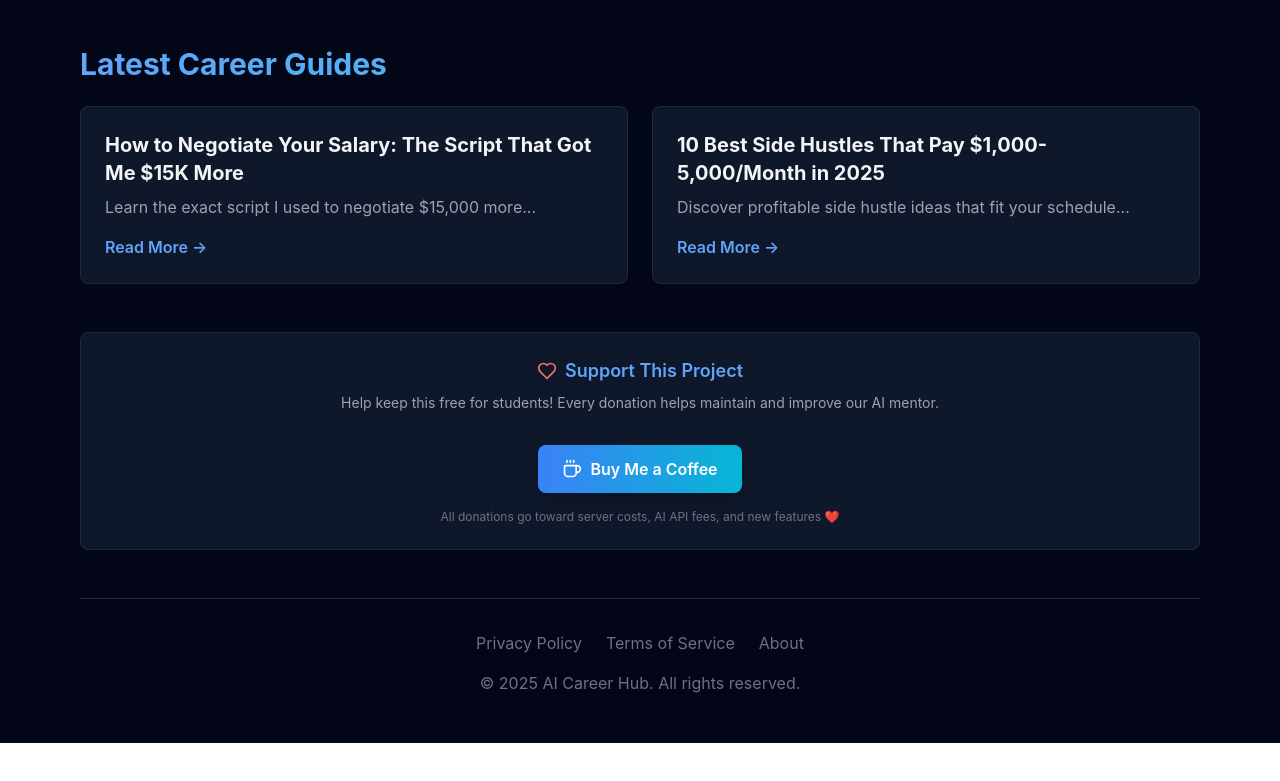
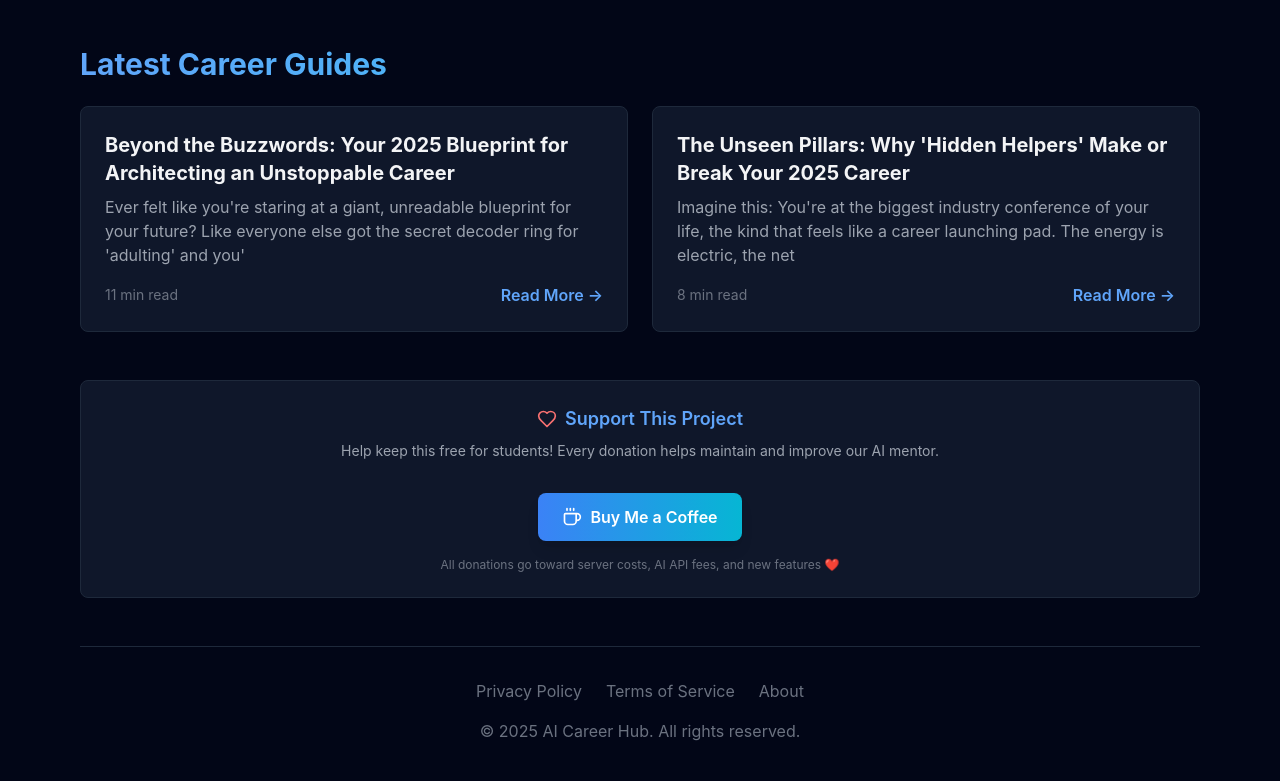
Before and after one commit to CareerSuccessHub/ai-companion-hub, a Next.js app: page / in a window 1280 px wide. Shown: the part 1090-1871 px from the top of the page. Before the commit the page ends 1833 px from the top, so only its background shows below. Built offline with nearby package versions, Linux system fonts and the light colour scheme; no server answers.

Commit message:
Fix blog display: show all 4 posts and latest on home
- Update getAllBlogPosts() to handle both MDX files and folder-based posts
- Home page now shows 2 newest posts dynamically
- Blog page shows all 4 posts (2 original + 2 new)
- Created LatestBlogPosts component

```diff
--- a/app/page.tsx
+++ b/app/page.tsx
@@ -1,11 +1,13 @@
-"use client";
-
 import ModernHero from "@/components/ModernHero";
 import KofiButton from "@/components/KofiButton";
 import Link from "next/link";
 import Script from "next/script";
+import { getAllBlogPosts } from "@/lib/blog";
+import LatestBlogPosts from "@/components/LatestBlogPosts";
 
 export default function Home() {
+  const allPosts = getAllBlogPosts();
+  const latestPosts = allPosts.slice(0, 2); // Get 2 newest posts
   return (
     <>
       {/* Structured Data for SEO */}
@@ -55,32 +57,7 @@ export default function Home() {
             <h2 className="text-3xl font-bold mb-6 bg-gradient-to-r from-blue-400 to-cyan-400 bg-clip-text text-transparent">
               Latest Career Guides
             </h2>
-            <div className="grid md:grid-cols-2 gap-6">
-              <Link
-                href="/blog/salary-negotiation-script-15k-more"
-                className="bg-slate-900 border border-slate-800 rounded-lg p-6 hover:border-blue-500/50 transition-all group"
-              >
-                <h3 className="text-xl font-bold mb-2 group-hover:text-blue-400 transition-colors">
-                  How to Negotiate Your Salary: The Script That Got Me $15K More
-                </h3>
-                <p className="text-gray-400 mb-4">
-                  Learn the exact script I used to negotiate $15,000 more...
-                </p>
-                <span className="text-blue-400 font-semibold">Read More →</span>
-              </Link>
-              <Link
-                href="/blog/10-side-hustles-for-students-2025"
-                className="bg-slate-900 border border-slate-800 rounded-lg p-6 hover:border-blue-500/50 transition-all group"
-              >
-                <h3 className="text-xl font-bold mb-2 group-hover:text-blue-400 transition-colors">
-                  10 Best Side Hustles That Pay $1,000-5,000/Month in 2025
-                </h3>
-                <p className="text-gray-400 mb-4">
-                  Discover profitable side hustle ideas that fit your schedule...
-                </p>
-                <span className="text-blue-400 font-semibold">Read More →</span>
-              </Link>
-            </div>
+            <LatestBlogPosts posts={latestPosts} />
           </div>
 
           {/* Ko-fi Support */}
--- /dev/null
+++ b/components/LatestBlogPosts.tsx
@@ -0,0 +1,33 @@
+"use client";
+
+import Link from "next/link";
+import { BlogPost } from "@/lib/blog";
+
+interface LatestBlogPostsProps {
+  posts: BlogPost[];
+}
+
+export default function LatestBlogPosts({ posts }: LatestBlogPostsProps) {
+  return (
+    <div className="grid md:grid-cols-2 gap-6">
+      {posts.map((post) => (
+        <Link
+          key={post.slug}
+          href={`/blog/${post.slug}`}
+          className="bg-slate-900 border border-slate-800 rounded-lg p-6 hover:border-blue-500/50 transition-all group"
+        >
+          <h3 className="text-xl font-bold mb-2 group-hover:text-blue-400 transition-colors">
+            {post.title}
+          </h3>
+          <p className="text-gray-400 mb-4">
+            {post.excerpt}
+          </p>
+          <div className="flex items-center justify-between">
+            <span className="text-sm text-gray-500">{post.readTime}</span>
+            <span className="text-blue-400 font-semibold">Read More →</span>
+          </div>
+        </Link>
+      ))}
+    </div>
+  );
+}
--- a/lib/blog.ts
+++ b/lib/blog.ts
@@ -14,13 +14,17 @@ export interface BlogPost {
 
 export function getAllBlogPosts(): BlogPost[] {
   const blogDir = path.join(process.cwd(), 'app/blog');
-  const files = fs.readdirSync(blogDir);
+  const items = fs.readdirSync(blogDir);
 
-  const posts = files
-    .filter(file => file.endsWith('.mdx'))
-    .map(file => {
-      const filePath = path.join(blogDir, file);
-      const fileContents = fs.readFileSync(filePath, 'utf8');
+  const posts: BlogPost[] = [];
+
+  for (const item of items) {
+    const itemPath = path.join(blogDir, item);
+    const stat = fs.statSync(itemPath);
+
+    // Handle MDX files (new auto-generated posts)
+    if (item.endsWith('.mdx')) {
+      const fileContents = fs.readFileSync(itemPath, 'utf8');
       const { data, content } = matter(fileContents);
 
       // Extract first paragraph as excerpt
@@ -35,8 +39,8 @@ export function getAllBlogPosts(): BlogPost[] {
       const words = content.split(/\s+/).length;
       const readTime = `${Math.ceil(words / 200)} min read`;
 
-      return {
-        slug: file.replace('.mdx', ''),
+      posts.push({
+        slug: item.replace('.mdx', ''),
         title: data.title || 'Untitled',
         excerpt: data.description || excerpt,
         date: new Date(data.date).toLocaleDateString('en-US', {
@@ -47,12 +51,40 @@ export function getAllBlogPosts(): BlogPost[] {
         readTime,
         category: data.tags?.[0] || 'Career',
         tags: data.tags,
-      };
-    })
-    .sort((a, b) => {
-      // Sort by date descending (newest first)
-      return new Date(b.date).getTime() - new Date(a.date).getTime();
-    });
+      });
+    }
+
+    // Handle folder-based blog posts (original posts with page.tsx)
+    else if (stat.isDirectory()) {
+      const pagePath = path.join(itemPath, 'page.tsx');
+      if (fs.existsSync(pagePath)) {
+        // Read the page.tsx file to extract metadata
+        const pageContents = fs.readFileSync(pagePath, 'utf8');
+
+        // Extract title from h1 tag
+        const titleMatch = pageContents.match(/<h1[^>]*>(.*?)<\/h1>/);
+        const title = titleMatch ? titleMatch[1].replace(/<[^>]*>/g, '') : item.replace(/-/g, ' ');
+
+        // Extract first paragraph
+        const excerptMatch = pageContents.match(/<p[^>]*className="[^"]*text-xl[^"]*"[^>]*>(.*?)<\/p>/);
+        const excerpt = excerptMatch ? excerptMatch[1].replace(/<[^>]*>/g, '').substring(0, 200) + '...' : '';
+
+        posts.push({
+          slug: item,
+          title: title,
+          excerpt: excerpt,
+          date: 'November 20, 2024', // Default date for original posts
+          readTime: '8 min read',
+          category: 'Career',
+        });
+      }
+    }
+  }
+
+  // Sort by date descending (newest first)
+  posts.sort((a, b) => {
+    return new Date(b.date).getTime() - new Date(a.date).getTime();
+  });
 
   return posts;
 }
```
